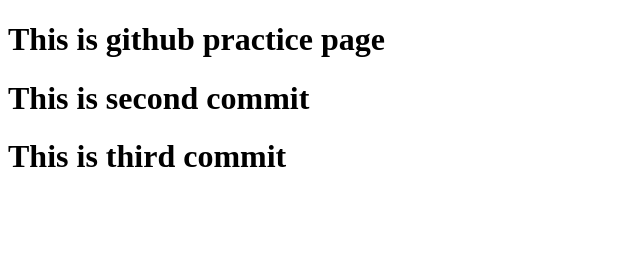
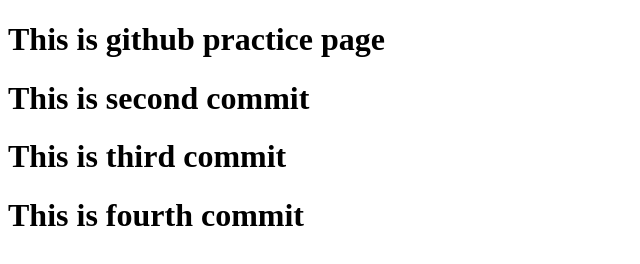
Before and after one commit to prathameshdeogirkar/github-practice, a plain HTML site: page index.html in a window 1280 px wide. Shown: the whole page, without its empty margins (0-640 px from the left). Drawn offline with Linux system fonts and the light colour scheme.

Commit message:
fourth commit added

```diff
--- a/index.html
+++ b/index.html
@@ -9,5 +9,7 @@
     <h1>This is second commit</h1>
 
     <h1>This is third commit</h1>
+
+    <h1>This is fourth commit</h1>
 </body>
 </html>
```
